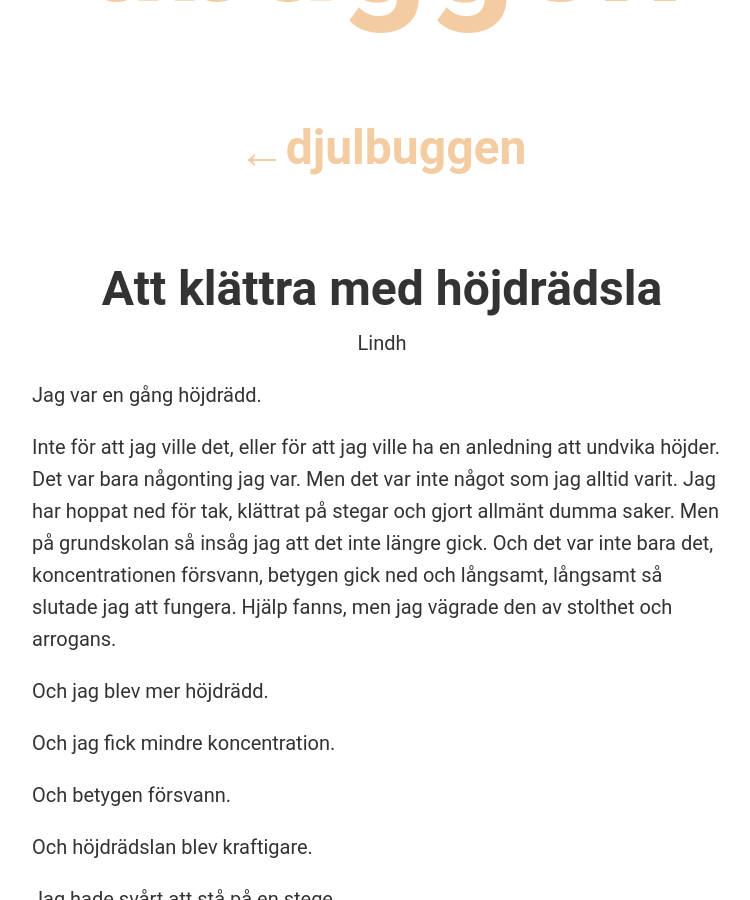
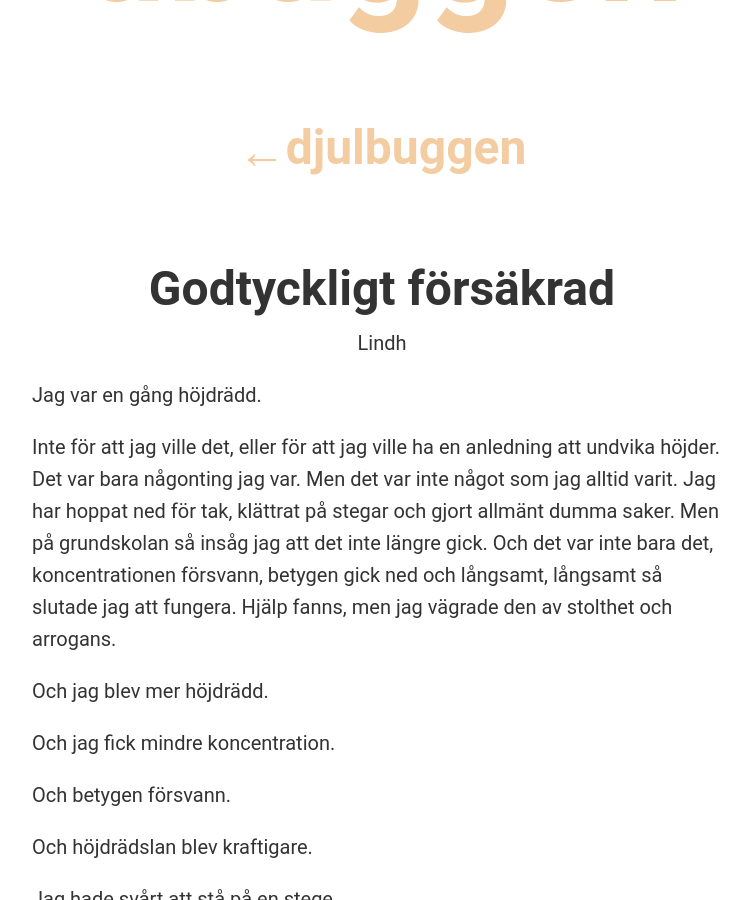
Before and after one commit to datasektionen/dbuggen, a Jekyll site: the page built from _posts/2023-12-13-3-att-klattra-med-hojdradsla.md, in a window 1280 px wide and 900 px high, scrolled down 306 px. Shown: the whole window, without its empty margins (258-1008 px from the left). Built offline with Jekyll 4.4.1, drawn with Linux system fonts in a browser that asks for light colours.

Commit message:
chore(issue-38): feedback lindh

```diff
--- a/_posts/2023-12-13-3-att-klattra-med-hojdradsla.md
+++ b/_posts/2023-12-13-3-att-klattra-med-hojdradsla.md
@@ -1,5 +1,5 @@
 ---
-title: "Att klättra med höjdrädsla"
+title: "Godtyckligt försäkrad"
 category: 38
 order: 3
 author: "Lindh"
@@ -35,8 +35,9 @@
 
 Det gör inget.
 
+Jag är mindre höjdrädd.
 
-Jag är mindre höjdrädd.
+<br />
 
 Det finns definitivt mer subtila sätt att beskriva mitt mående genom åren, men tydligen var meningen “totala mentala sammanbrott där min egna personliga världsbild krossades” för otydlig, även ifall jag som skribent anser att den alldeles perfekt beskriver mig. Tankegången under den här perioden kunde plötsligt bli till glaskross. Kaos. Men jag är fortfarande hær.
 
@@ -52,6 +53,8 @@
 
 Utan en förståelse för oss själva så vet vi inte varför vi fungerar. Vi vet bara att vi fortsätter att vara. Och varenda gång ett misstag händer, missad deadline, försovning, VARFÖR KLARAR JAG INTE AV ATT FÖRBÄTTRA MIG. jag förstår inte.
 
+<br />
+
 Jag inser inte det själv men jag är utanför min egen definition som mänsklig. Tanken faller aldrig. Andras lycka blir min lycka, oavsett hur det drabbar mig. För det kommer slutligen att drabba mig.
 
 Jag är en del av den större majoriteten av människor som kommer att läsa det här. Därav behöver jag inte förstå. Det är en logisk slutsats, och jag är logisk. Jag är rationell.
@@ -62,9 +65,13 @@
 
 Och jag föll.
 
+<br />
+
 I grund och botten är människan inte logisk. Det finns ingen logisk slutledning att dra av att leva ett liv. Man kan gå in på evolution, på teologi, på beteendevetenskap, men vi kan aldrig dra en logisk slutledning av ett liv. Därav så måste det finnas en annan anledning att leva.
 
 Skulle jag göra den ovanstående slutledningen på ett logikquiz så skulle det vara ytterligare en anledning till att jag får läsa om logiken igen. För att människor inte är logiska. Vi har alla känslor, och att förneka deras existens hjälper oss inte i längden.  Vi är mänskliga för att vi är, det är inte något som behöver bevisas.
+
+<br />
 
 Majoriteten av läsarna till den här artikeln kommer att vara dataloger. Vi är studenter. Psykisk hälsa och vårt egna mående är inte direkt det första vi tänker på. Därav märker vi inte när vi bränner ut oss själva. Jag märkte inte när jag brände ut mig själv.
 
```
